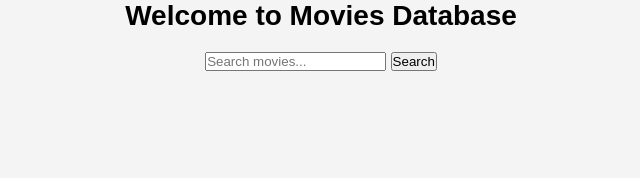
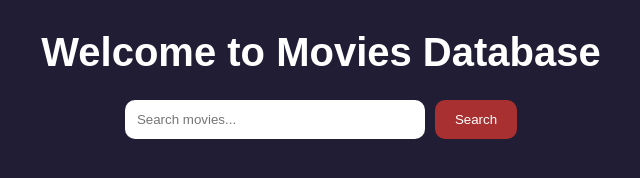
Before and after one commit to ngziyi868-tech/Final_project_setup, a website: page public/movies.html in a window 1280 px wide. Shown: the whole page, without its empty margins (319-959 px from the left). Drawn offline with Linux system fonts and the light colour scheme; sample sign-in values are in the browser's storage.

Commit message:
finished

```diff
--- a/public/movies.html
+++ b/public/movies.html
@@ -17,6 +17,7 @@
     <div id="results" class="movies-grid"></div>
 
     <script>
+      const token = localStorage.getItem("token");
       if (!token) {
         alert("You must be logged in");
         window.location.href = "/login.html";
--- a/public/style.css
+++ b/public/style.css
@@ -204,10 +204,8 @@ body {
 
 /* MOVIES DATABASE PAGE */
 
-
-
 .movie-card {
-  background: white;
+  background: rgb(0, 0, 0);
   padding: 10px;
   margin: 10px auto;
   width: 200px;
@@ -226,3 +224,67 @@ body {
   width: 100%;
   border-radius: 5px;
 }
+
+.movies-grid {
+  display: grid;
+
+  grid-template-columns: repeat(auto-fill, minmax(220px, 1fr));
+
+  gap: 20px;
+
+  max-width: 1400px;
+  margin: 0 auto;
+}
+
+.movies-body {
+  min-height: 100vh;
+
+  padding: 30px;
+
+  background: rgb(32, 29, 53);
+  color: white;
+}
+
+.movies-title {
+  text-align: center;
+  margin-bottom: 25px;
+
+  font-size: 2.5rem;
+}
+
+.search-bar {
+  display: flex;
+  justify-content: center;
+  gap: 10px;
+
+  margin-bottom: 30px;
+}
+
+.search-input {
+  width: 300px;
+
+  padding: 12px;
+
+  border: none;
+  border-radius: 10px;
+
+  outline: none;
+}
+
+.search-btn {
+  padding: 12px 20px;
+
+  border: none;
+  border-radius: 10px;
+
+  cursor: pointer;
+
+  color: white;
+  background: #a83030;
+
+  transition: 0.3s;
+}
+
+.search-btn:hover {
+  background: #6366f1;
+}
```
